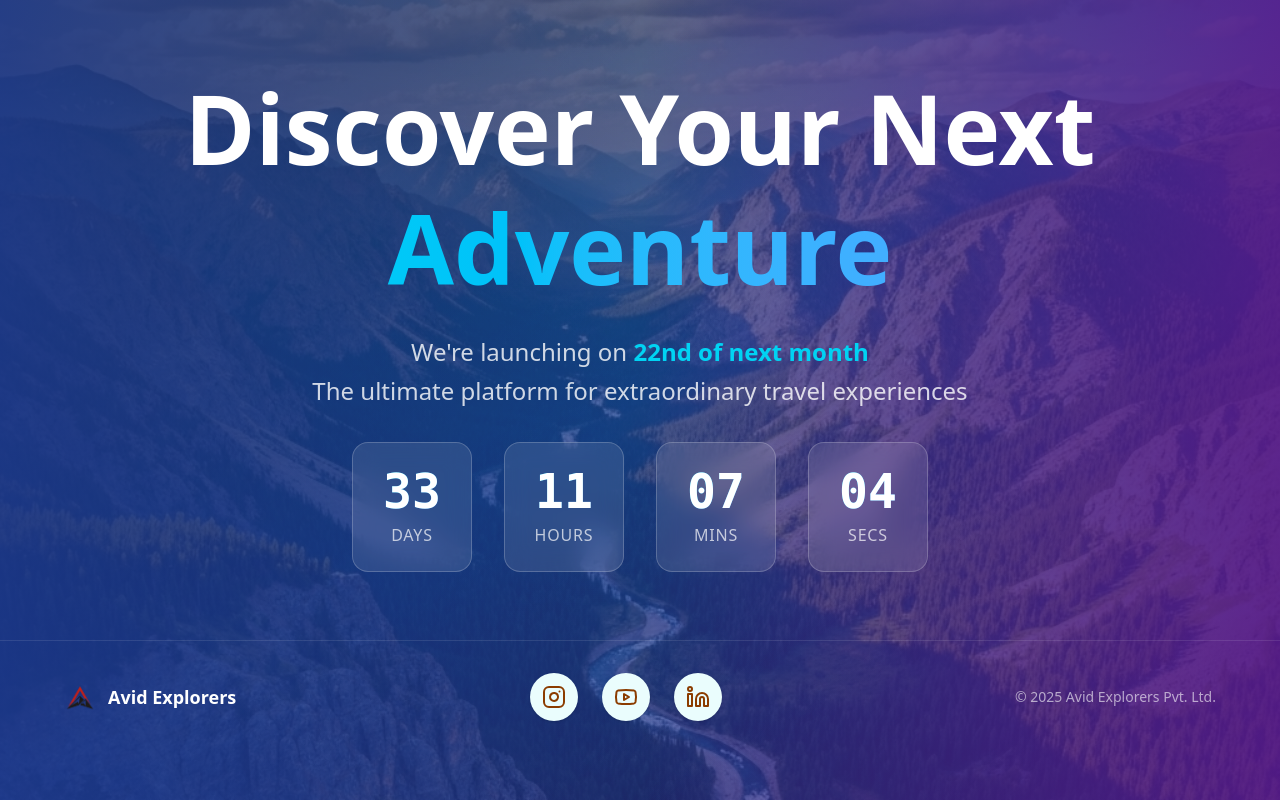
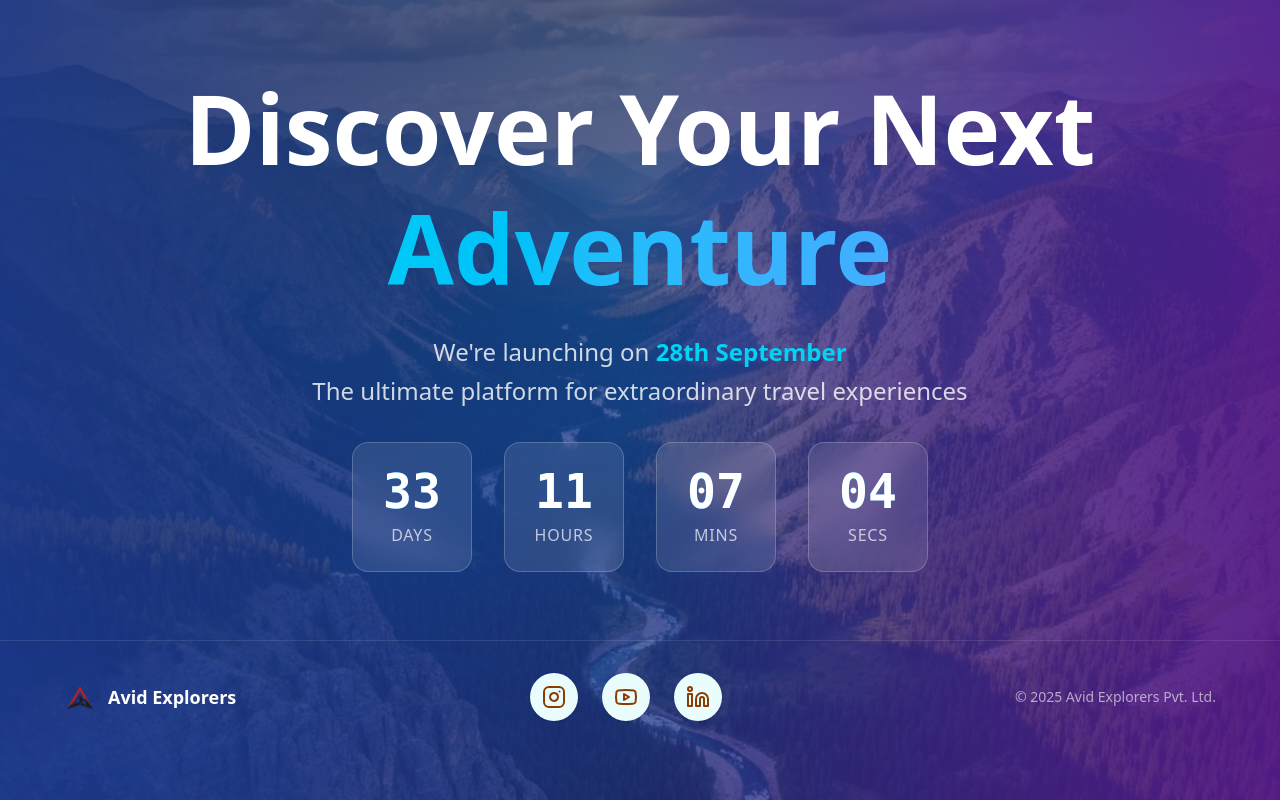
Before and after one commit to kakkadpriyansh/avidlaunch, a Next.js app: page / in a window 1280 px wide. Built offline with nearby package versions, Linux system fonts and the light colour scheme.

Commit message:
date change

```diff
--- a/app/layout.tsx
+++ b/app/layout.tsx
@@ -19,7 +19,7 @@ const sourceSans = Source_Sans_3({
 
 export const metadata: Metadata = {
   title: "Avid Explorers – Launching Soon",
-    description: "Adventure begins with Avid Explorers. We're launching on the 22nd of next month. Stay tuned!",
+    description: "Adventure begins with Avid Explorers. We're launching on the 28th September. Stay tuned!",
 }
 
 export default function RootLayout({
--- a/app/page.tsx
+++ b/app/page.tsx
@@ -39,7 +39,7 @@ export default function ComingSoonPage() {
               </span>
             </h1>
             <p className="text-xl md:text-2xl text-white/80 max-w-3xl mx-auto leading-relaxed">
-              We're launching on <span className="text-cyan-400 font-semibold">22nd of next month</span>
+              We're launching on <span className="text-cyan-400 font-semibold">28th September</span>
               <br />
               The ultimate platform for extraordinary travel experiences
             </p>
```
